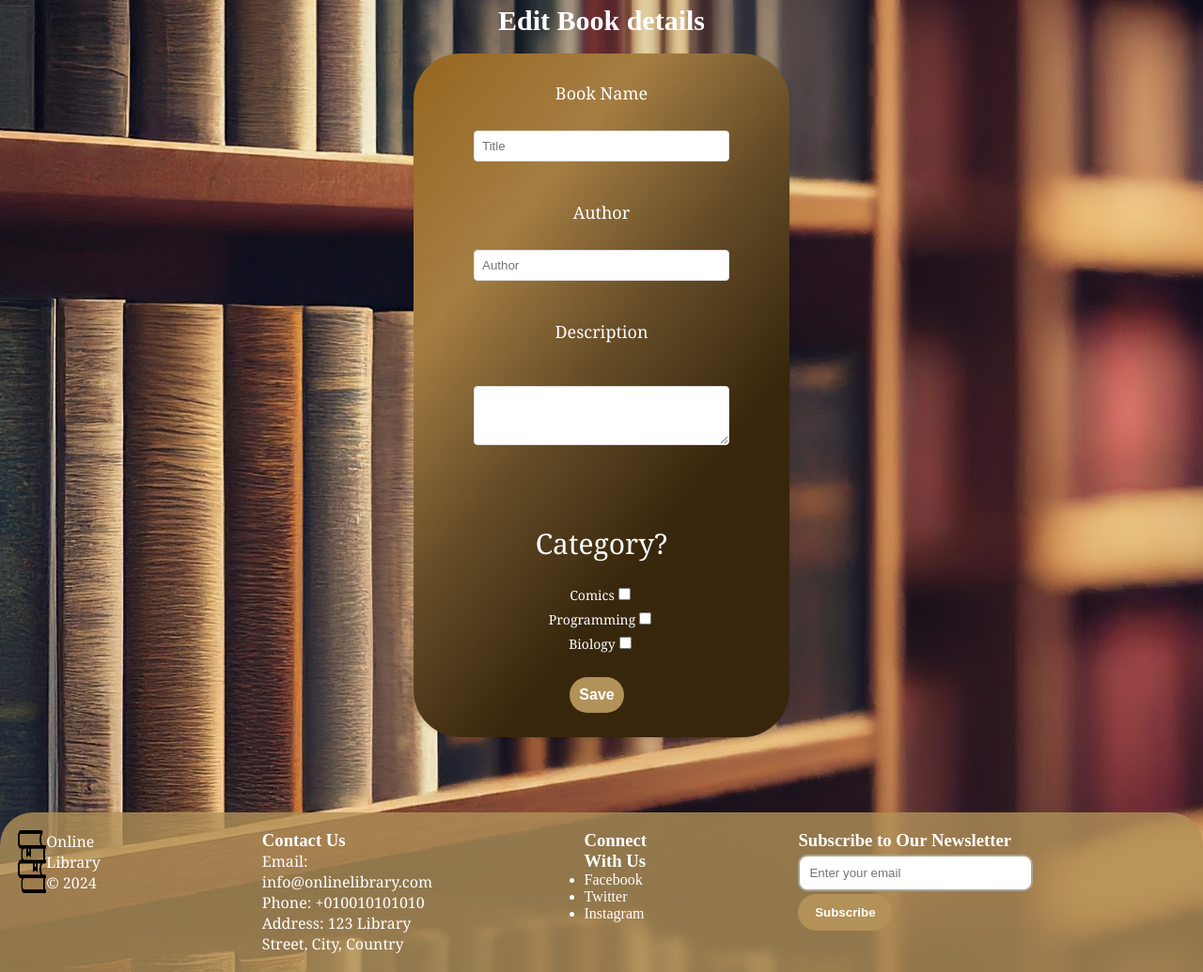
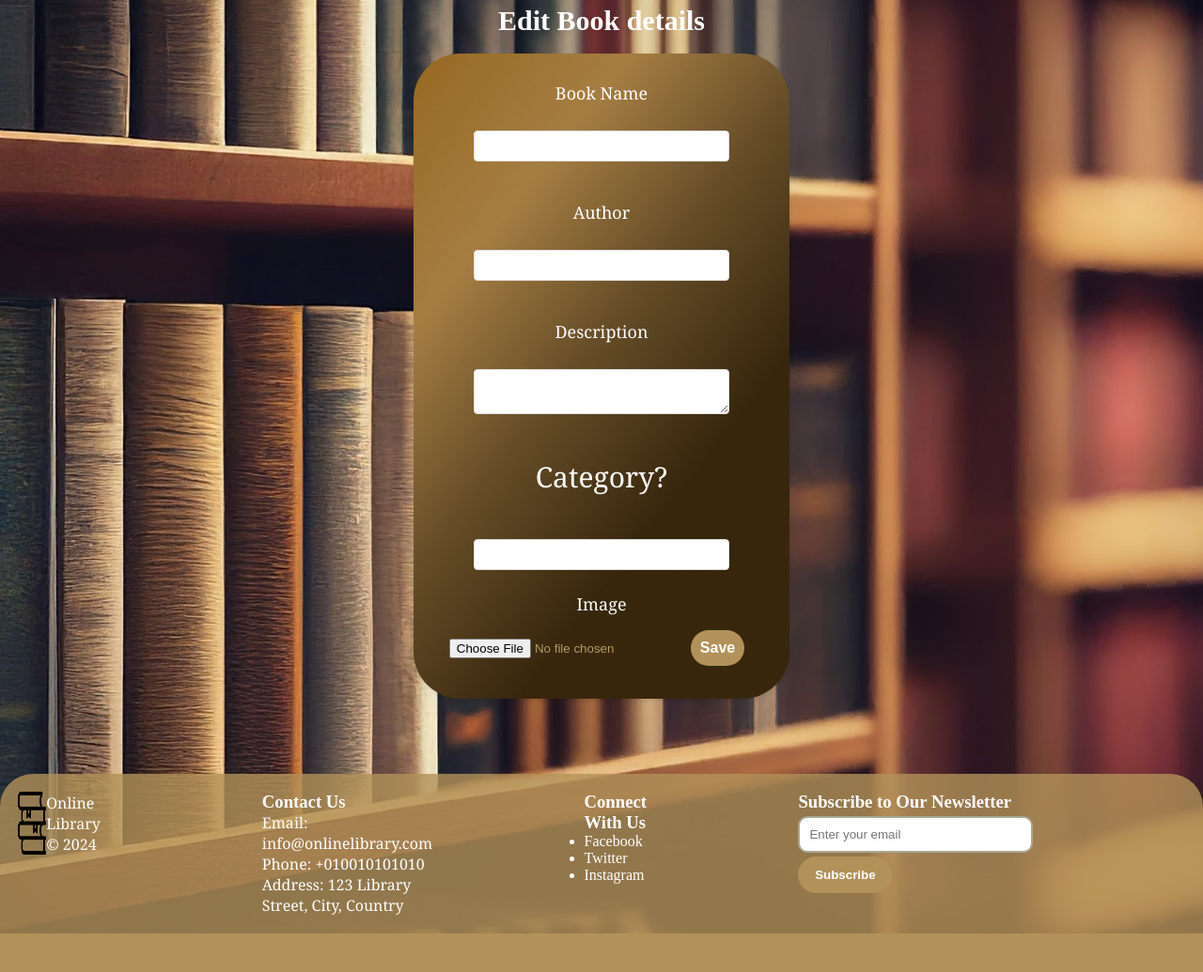
Before and after one commit to Omar-Mahmoud-25/Web-Project, a Django app: template WebProjectDjango/library/templates/edit.html in a window 1280 px wide. Shown: the part 75-1110 px from the top of the page at 94% size. After the commit the page ends 1069 px from the top, so only its background shows below. Run offline with Django 5.2, Linux system fonts and the light colour scheme; the template is opened without the code that fills it, so the values that code supplies are empty, except form fields; form fields are guessed from the names that the template uses.

Commit message:
Update edit.html

```diff
--- a/WebProjectDjango/library/templates/edit.html
+++ b/WebProjectDjango/library/templates/edit.html
@@ -2,37 +2,39 @@
 
 <h1 style="text-align: center" class="afterNav">Edit Book details</h1>
 <br />
-<form id="editForm" method="post" action="index.html">
+<form id="editForm" method="POST" enctype="multipart/form-data">
+{% csrf_token %}
   <div class="l">
     <label style="font-size: large" for="name">Book Name</label>
   <br />
-    <input type="text" id="name" placeholder="Title" />
+    {{ form.name }}
   <br /><br /><br />
   <label style="font-size: large" for="author">Author</label>
   <br />
-    <input type="text" id="author" placeholder="Author" />
+    {{ form.author_name }}
   <br /><br /><br />
   <label style="font-size: large" for="description">Description</label>
-    <br /><br />
-    <textarea name="" id="description" cols="20" rows="3"></textarea><br />
-  </div>
+  <br />
+    {{ form.description }}
   <br /><br /><br />
-  <div class="r">
+  <!-- </div> -->
+  <!-- <div> -->
   <label style="font-size: 30px">Category?</label>
   <br /><br />
-    <label for="Comics">Comics </label>
-    <input type="checkbox" id="Comics" /> <br />
-    <label for="Programming">Programming </label>
-    <input type="checkbox" id="Programming" /><br />
-    <label for="Biology">Biology </label>
-    <input type="checkbox" id="Biology" /><br />
-  </div>
+    {{ form.category }}
+{#  <!-- </div> -->#}
+  <!-- </div> -->
+  <br /><br />
+    <label style="font-size: large" for="image">Image</label>
+    {{ form.bookImage }}
+
   <input
     type="submit"
     value="Save"
     class="index-button"
     style="text-align: center"
   />
+  </div>
 </form>
 
 {% block script %}
```
Lines whose indentation alone changed are shown as unchanged.
